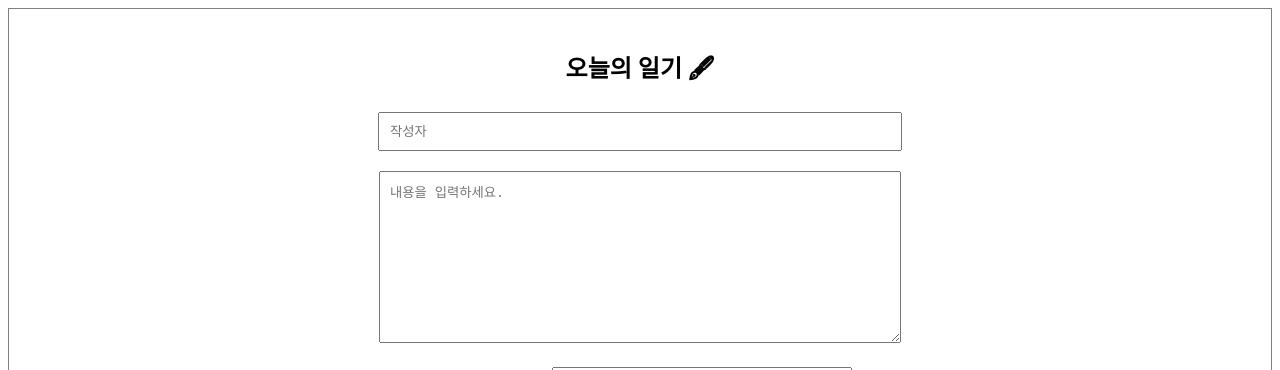
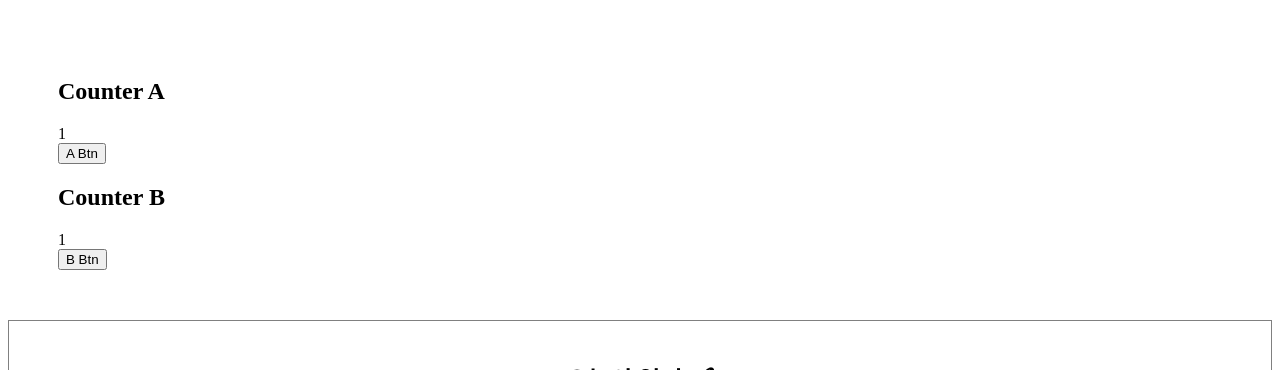
Before and after one commit to ShinjungOh/2022-learn-react, a React (Create React App) app in the folder 2022-06-16/simple-diary/: page / in a window 1280 px wide. Shown: the top 370 px of the page. Built offline with nearby package versions, Linux system fonts and the light colour scheme; no server answers; the HTML template or start-up script is replaced by a standard one.

Commit message:
[ADD] simple-diary 컴포넌트 최적화: memo

```diff
--- a/2022-06-16/simple-diary/src/App.js
+++ b/2022-06-16/simple-diary/src/App.js
@@ -2,6 +2,7 @@
 import './App.css';
 import DiaryEditor from "./component/DiaryEditor";
 import DiaryList from "./component/DiaryList";
+import OptimizeTest from "./component/OptimizeTest";
 
 function App() {
     const [data, setData] = useState([]);
@@ -43,7 +44,6 @@
     }
 
     const onRemove = (targetId) => {
-        console.log(`${targetId}가 삭제됨`);
         const newDiaryList = data.filter(e => e.id !== targetId);
         setData(newDiaryList);
     }
@@ -56,8 +56,6 @@
 
     const getDiaryAnalysis = useMemo(
         () => {
-            console.log("일기 분석 시작");
-
             const goodCount = data.filter(e => e.emotion >= 3).length;
             const badCount = data.length - goodCount;
             const goodRatio = (goodCount / data.length) * 100;
@@ -68,6 +66,7 @@
 
     return (
         <div className="App">
+            <OptimizeTest/>
             <DiaryEditor onCreate={onCreate}/>
             <div>전체 일기 : {data.length}</div>
             <div>기분 좋은 일기 개수 : {goodCount}</div>
--- /dev/null
+++ b/2022-06-16/simple-diary/src/component/OptimizeTest.jsx
@@ -0,0 +1,49 @@
+import React, {useEffect, useState} from "react";
+
+const CounterA = React.memo(({count}) => {
+        useEffect(() => {
+            console.log(`A update : ${count}`);
+        });
+        return <div>{count}</div>;
+    }
+);
+
+const CounterB = ({obj}) => {
+    useEffect(() => {
+        console.log(`B update : ${obj.count}`);
+    });
+    return <div>{obj.count}</div>;
+}
+
+const areEqual = (prevProps, nextProps) => {
+    return prevProps.obj.count === nextProps.obj.count;
+}
+
+const MemoizeCounterB = React.memo(CounterB, areEqual);
+
+const OptimizeTest = () => {
+    const [count, setCount] = useState(1);
+    const [obj, setObj] = useState({
+        count: 1,
+    });
+
+    return (
+        <div style={{padding: 50}}>
+            <div>
+                <h2>Counter A</h2>
+                <CounterA count={count}/>
+                <button onClick={() => setCount(count)}>A Btn</button>
+            </div>
+            <div>
+                <h2>Counter B</h2>
+                <MemoizeCounterB obj={obj}/>
+                <button onClick={() => setObj({
+                    count: obj.count,
+                })}>B Btn
+                </button>
+            </div>
+        </div>
+    );
+}
+
+export default OptimizeTest;
```
